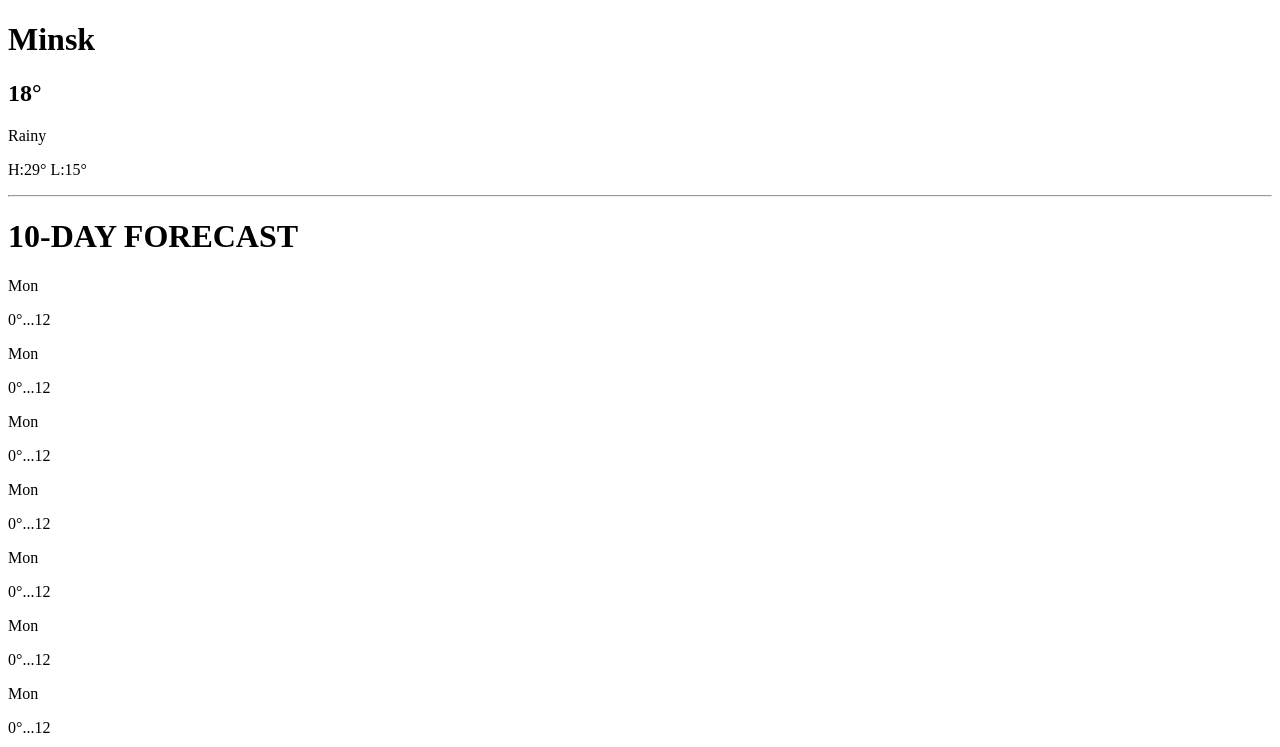
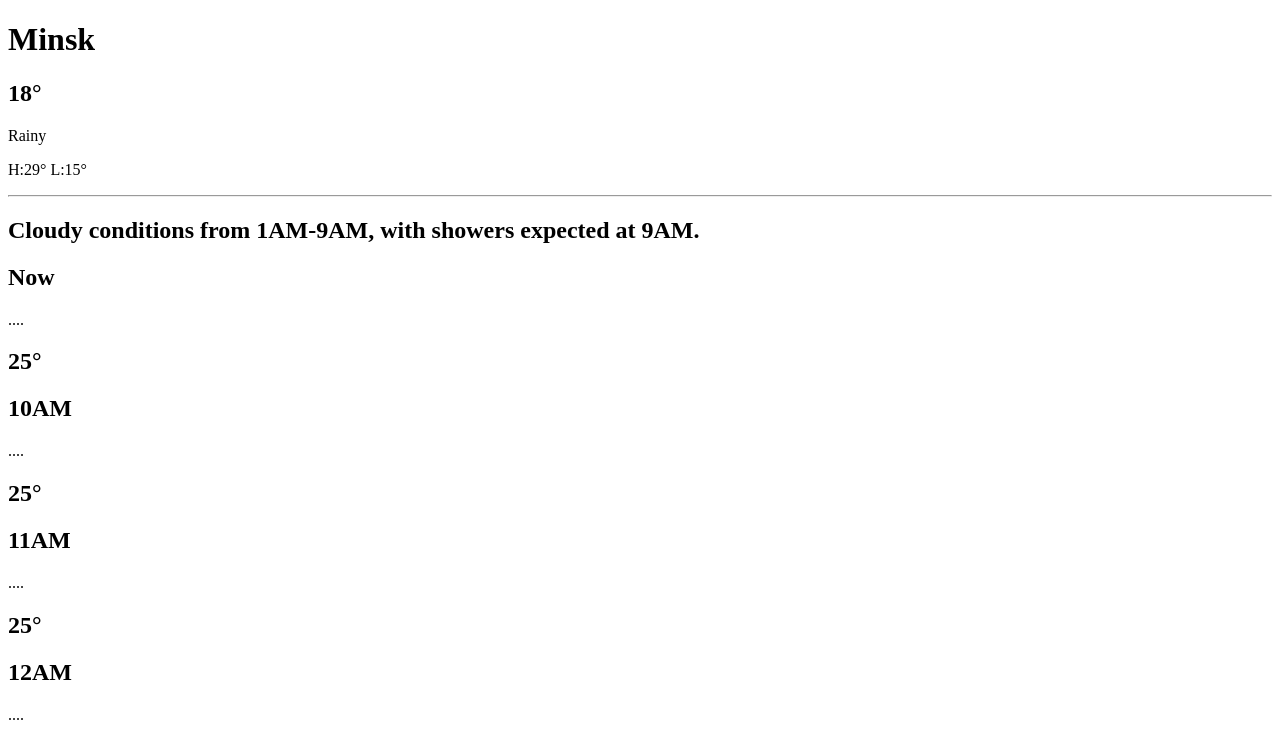
Before and after one commit to Linyshka/Weather-App, a React (Vite) app: page / in a window 1280 px wide. Shown: the top 747 px of the page. Built offline with nearby package versions, Linux system fonts and the light colour scheme; the HTML template or start-up script is replaced by a standard one.

Commit message:
feat: add the weather component by time

```diff
--- a/src/App.tsx
+++ b/src/App.tsx
@@ -1,5 +1,6 @@
 import SideBar from "./conponents/SideBar";
 import TenDaysForecast from './conponents/TenDaysForecast';
+import TimeForecast from './conponents/TimeForecast/TimeForecast';
 import TodayForecast from './conponents/TodayForecast';
 import WeatherProperties from './conponents/WeatherProperties';
 
@@ -7,6 +8,8 @@ function App() {
   return (
     <>
       <TodayForecast />
+      <hr />
+      <TimeForecast />
       <hr />
       <TenDaysForecast />
       <hr />
--- /dev/null
+++ b/src/conponents/TimeForecast/TimeForecast.tsx
@@ -0,0 +1,13 @@
+import { timeForecastArray } from '../../data';
+import TimeItem from '../TimeItem/TimeItem';
+
+function TimeForecast() {
+  return (
+    <>
+      <h2>Cloudy conditions from 1AM-9AM, with showers expected at 9AM.</h2>
+      {timeForecastArray.map((item, index) => <TimeItem key={index} item={item}/>)}
+    </>
+  )
+}
+
+export default TimeForecast;
--- /dev/null
+++ b/src/conponents/TimeItem/TimeItem.tsx
@@ -0,0 +1,17 @@
+import { TimeForecastInterface } from "../../interfaces";
+
+type TimeProps = {
+  item: TimeForecastInterface;
+};
+
+function TimeItem({ item }: TimeProps) {
+  return (
+    <>
+      <h2>{item.time}</h2>
+      <p>....</p>
+      <h2>{item.temperature}&deg;</h2>
+    </>
+  );
+}
+
+export default TimeItem;
--- a/src/data.ts
+++ b/src/data.ts
@@ -1,6 +1,6 @@
 // Это тестовые данные, которые потом будут удалены
 
-import { DayPropInterface, WeatherPropInterface } from "./interfaces/";
+import { DayPropInterface, TimeForecastInterface, WeatherPropInterface } from "./interfaces/";
 
 export const weatherProperties: Array<WeatherPropInterface> = [
   {
@@ -70,4 +70,23 @@ export const daysForecastArray: Array<DayPropInterface> = [
     minTemperature: 0,
     maxTemperature: 12
   }
+];
+
+export const timeForecastArray: Array<TimeForecastInterface> = [
+  {
+    time: "Now",
+    temperature: 25
+  },
+  {
+    time: "10AM",
+    temperature: 25
+  },
+  {
+    time: "11AM",
+    temperature: 25
+  },
+  {
+    time: "12AM",
+    temperature: 25
+  },
 ]
--- a/src/interfaces/index.ts
+++ b/src/interfaces/index.ts
@@ -16,3 +16,8 @@ export interface DayPropInterface {
   minTemperature: number;
   maxTemperature: number;
 }
+
+export interface TimeForecastInterface {
+  time: string;
+  temperature: number;
+}
```
Also changed, not shown: src/conponents/TimeForecast/index.ts (added), src/conponents/TimeItem/index.ts (added).
